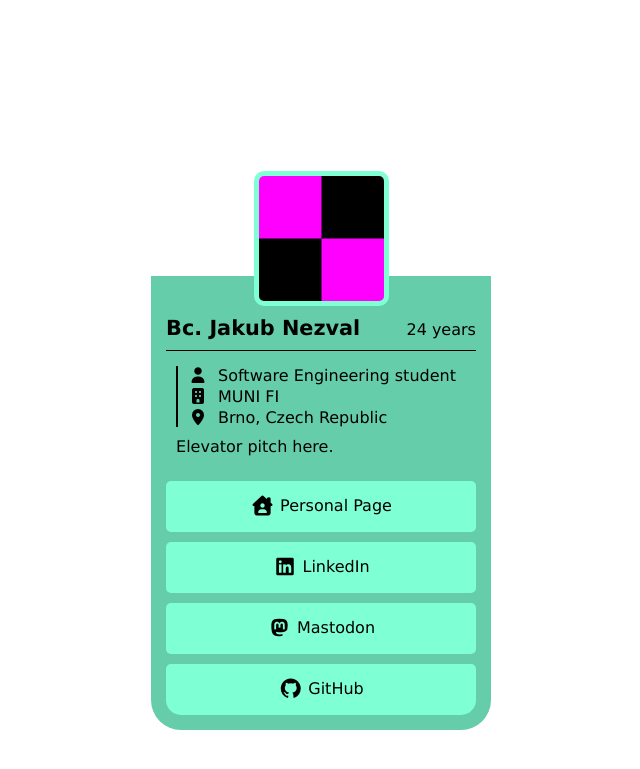
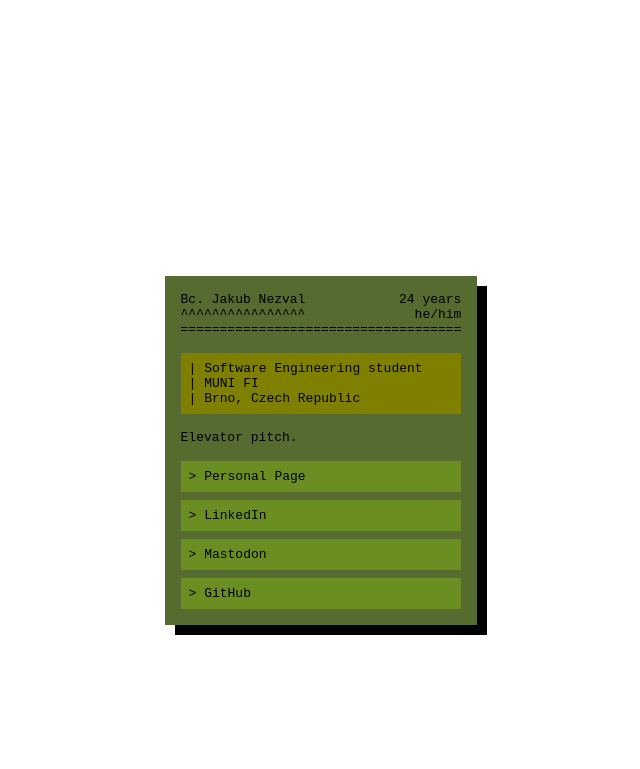
Before and after one commit to xnzvl/xnzvl.github.io, a Jekyll site: the page built from src/business_card.html, in a window 1280 px wide. Shown: the top 769 px of the page, without its empty margins (319-959 px from the left). Built offline with Jekyll 4.4.1, drawn with Linux system fonts in a browser that asks for light colours; nearby versions of some CDN libraries.

Commit message:
feat(bussiness card): pivoting to ASCII style

```diff
--- a/src/_layouts/card.html
+++ b/src/_layouts/card.html
@@ -3,7 +3,7 @@
   <head>
     <meta charset='utf-8'>
     <title>{{ page.title }}</title>
-    <link rel='stylesheet' href='/assets/css/card.css'/>
+    <link rel='stylesheet' href='/assets/css/ascii_card.css'/>
     <link rel='stylesheet' href='https://cdnjs.cloudflare.com/ajax/libs/font-awesome/7.0.1/css/all.min.css' integrity='sha512-2SwdPD6INVrV/lHTZbO2nodKhrnDdJK9/kg2XD1r9uGqPo1cUbujc+IYdlYdEErWNu69gVcYgdxlmVmzTWnetw==' crossorigin='anonymous' referrerpolicy='no-referrer'/>
   </head>
   <body class='center'>
--- /dev/null
+++ b/src/_sass/ascii_card.scss
@@ -0,0 +1,56 @@
+@import "center";
+
+html, body {
+  margin: 0;
+  width: 100vw;
+  height: 100vh;
+}
+
+.spread {
+  display: flex;
+  justify-content: space-between;
+}
+
+.card {
+  display: flex;
+  flex-direction: column;
+  gap: 16px;
+
+  font-family: monospace;
+
+  margin: 0;
+  padding: 16px;
+
+  background-color: darkolivegreen;
+
+  box-shadow: 10px 10px black;
+}
+
+.card__info {
+  padding: 8px;
+
+  background-color: olive;
+}
+
+.card__elevator-pitch {
+
+}
+
+.card__links {
+  padding: 0;
+}
+
+.links {
+  display: flex;
+  flex-direction: column;
+  gap: 8px;
+}
+
+.links__button {
+  background-color: olivedrab;
+  padding: 8px;
+}
+
+.links__button:hover {
+  text-shadow: 2px 2px white;
+}
--- a/src/_sass/card.scss
+++ /dev/null
@@ -1,117 +0,0 @@
-@import "center";
-
-$unit_xs: 2px;
-$unit_s: 5px;
-$unit_m: 10px;
-$unit_l: 15px;
-
-$background_color: mediumaquamarine;
-
-$card_top: 40px;
-
-$image_side: 125px;
-$image-card_overlap: 20px;
-$image-border_width: 5px;
-
-$round_corner_button: 15px;
-$round_corner_card: $round_corner_button + $unit_l;
-
-html, body {
-  height: 100%;
-  margin: 0;
-}
-
-.card {
-  font-family: 'Verdana';
-}
-
-.card__image {
-  display: flex;
-  justify-content: center;
-  height: $image_side - $image-card_overlap;
-}
-
-.card__content {
-  background-color: $background_color;
-  display: flex;
-  flex-direction: column;
-  padding: $card_top $unit_l $unit_l $unit_l;
-  gap: $unit_m;
-  border-radius: 0 0 $round_corner_card $round_corner_card;
-}
-
-.image {
-  height: $image_side;
-  width: $image_side;
-  border-radius: $unit_m;
-  border: $image-border_width solid aquamarine;
-}
-
-.card-content__name-age {
-  border-bottom: 1px solid black;
-  padding-bottom: $unit_m;
-  margin-bottom: $unit_s;
-}
-
-.name-age {
-  display: flex;
-  justify-content: space-between;
-  align-items: baseline;
-  gap: $unit_m;
-}
-
-.name-age__name {
-  font-weight: bolder;
-  font-size: 1.3em;
-}
-
-.name-age__age {
-  font-weight: lighter;
-}
-
-.card-content__bullets {
-  margin: 0 $unit_m;
-  border-left: 2px solid black;
-  padding: 0 $unit_m;
-}
-
-.bullet-list {
-  display: flex;
-  flex-direction: column;
-  gap: $unit_xs;
-}
-
-.bullet-list__bullet {
-  display: flex;
-  gap: $unit_m;
-  align-items: center;
-}
-
-.card-content__elevator-pitch {
-  padding: 0 $unit_m;
-}
-
-.card-content__links {
-  margin-top: $unit_l;
-}
-
-.link-buttons {
-  display: flex;
-  flex-direction: column;
-  gap: $unit_m;
-}
-
-.link-buttons__button {
-  background-color: aquamarine;
-  padding: $unit_l;
-  border-radius: $unit_s;
-}
-
-.link-buttons__button:last-child {
-  border-radius: $unit_s $unit_s $round_corner_button $round_corner_button;
-}
-
-.link-button__button-body {
-  display: inline-flex;
-  gap: $unit_s;
-}
--- /dev/null
+++ b/src/assets/css/ascii_card.scss
@@ -0,0 +1,3 @@
+---
+---
+@import "ascii_card";
--- a/src/assets/css/card.scss
+++ /dev/null
@@ -1,3 +0,0 @@
----
----
-@import "card";
--- a/src/business_card.html
+++ b/src/business_card.html
@@ -27,55 +27,40 @@ title: J. Nezval
   window.addEventListener('load', setAge);
 </script>
 
-<div class='card'>
-  <div class='card__image'>
-    <img class='image' src='{{ site.data.my.image }}'/>
+<div class="card">
+  <div class="card__head">
+    <div class="spread">
+      <span>{{ site.data.my.degree }} {{ site.data.my.name }} {{ site.data.my.surname }}</span>
+      <span><span id="age">_</span> years</span>
     </div>
-  <div class='card__content'>
+    <div class="spread">
+      <span>^^^^^^^^^^^^^^^^</span>
+      <span>he/him</span>
+    </div>
+    <span class="whiteful">====================================</span>
+  </div>
 
-    <div class='card-content__name-age name-age'>
-      <div class='name-age__name'>
-        {{site.data.my.degree}}
-        {{site.data.my.name}}
-        {{site.data.my.surname}}
+  <div class="card__info tldr">
+    <div class="tldr__entry">
+      | {{ site.data.my.role }}
     </div>
-      <div class='name-age__age'>
-        <span id='age'>_</span> years
+    <div class="tldr__entry">
+      | {{ site.data.my.organization }}
+    </div>
+    <div class="tldr__entry">
+      | {{ site.data.my.location.city }}, {{ site.data.my.location.country }}
     </div>
   </div>
 
-    <div class='card-content__bullets bullet-list'>
-      <div class='bullet-list__bullet'>
-        <i class="fa-solid fa-user"></i>
-        {{ site.data.my.role }}
-      </div>
-      <div class='bullet-list__bullet'>
-        <i class="fa-solid fa-building"></i>
-        {{ site.data.my.organization }}
-      </div>
-      <div class='bullet-list__bullet'>
-        <i class="fa-solid fa-location-dot"></i>
-        {{ site.data.my.location.city }},
-        {{ site.data.my.location.country }}
-      </div>
+  <div class="card__elevator-pitch">
+    Elevator pitch.
   </div>
 
-    <div class='card-content__elevator-pitch'>
-      Elevator pitch here.
-    </div>
-
-    <div class='card-content__links'>
-      <div class='link-buttons'>
-        {% for socialLink in site.data.my.links %}
-          <div class='link-buttons__button'>
-            <div class='center link-button__button-body'>
-              <i class='{{ socialLink[1].icon }} fa-lg'></i>
-              <span>{{ socialLink[0] }}</span>
-            </div>
+  <div class="card__links links">
+    {% for link in site.data.my.links %}
+      <div class="links__button">
+        > {{ link[0] }}
       </div>
     {% endfor %}
   </div>
 </div>
-
-  </div>
-</div>
```
Also changed, not shown: bussiness_card.txt (added, +14 -0 lines). Lines whose indentation alone changed are shown as unchanged.
